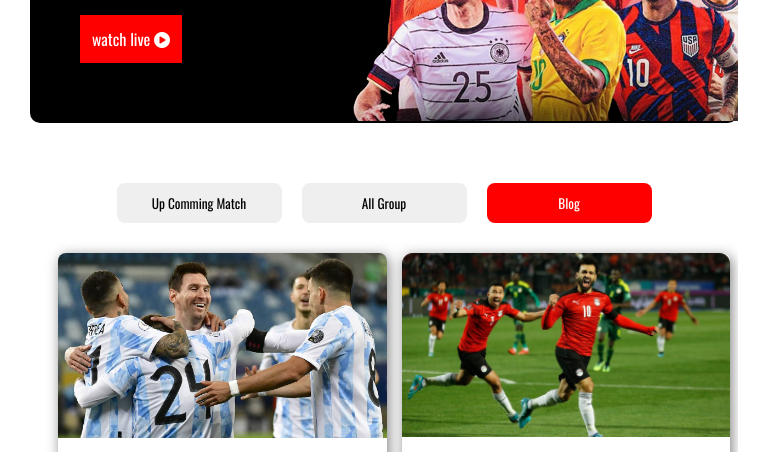
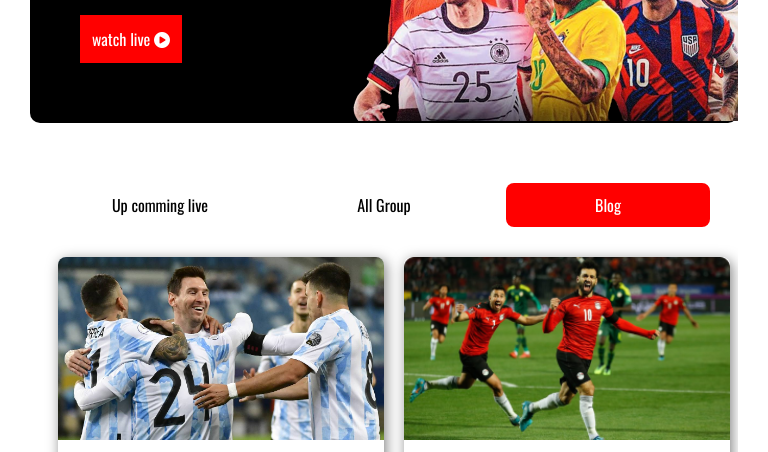
Before and after one commit to Raihan115219/world-cup--2022, a plain HTML site: page index.html in a window 768 px wide. Shown: the part 334-786 px from the top of the page. Drawn offline with nearby package versions, Linux system fonts and the light colour scheme.

Commit message:
first website done

```diff
--- a/Responsive.css
+++ b/Responsive.css
@@ -49,6 +49,10 @@
     justify-content: center;
     align-items: center;
   }
+  .left {
+    width: 250px;
+  }
+
   .blog-section .left-blog {
     display: flex;
     flex-direction: column;
@@ -88,6 +92,7 @@
   .left-blog {
     margin-top: -50px;
   }
+
   .banner-sections .left-part h1 {
     font-size: 6vmin;
     font-weight: 700;
@@ -96,6 +101,10 @@
     margin-bottom: -48px;
     margin-right: -45px;
   }
+  .left {
+    width: 100%;
+  }
+
   .blog-section {
     margin: 80px 18px;
     display: flex;
@@ -103,21 +112,34 @@
     justify-content: center;
     align-items: center;
   }
+
+  .left-blog a {
+    text-align: center;
+    padding: 10px;
+    color: #000;
+    background: #fff;
+    outline: none;
+    border: none;
+    margin: 10px 10px;
+    border-radius: 8px;
+    cursor: pointer;
+  }
+
   .blog-section .left-blog {
     display: flex;
     flex-direction: row;
     width: 100%;
-    background: none;
     justify-content: center;
     align-items: center;
     border-radius: 8px;
     padding: 20px 0;
+    background: none;
   }
   .right-blog {
     width: 100%;
     display: grid;
     grid-template-columns: repeat(2, 1fr);
-    gap: 15px;
+    gap: 20px;
     margin-left: 20px;
   }
   .right-blog .blog:hover {
--- a/home.css
+++ b/home.css
@@ -83,10 +83,13 @@ a {
   margin: 80px 15px;
   display: flex;
 }
+.left {
+  width: 250px;
+}
+
 .blog-section .left-blog {
   display: flex;
   flex-direction: column;
-  width: 20%;
   height: max-content;
   background: #000;
   justify-content: center;
@@ -94,17 +97,19 @@ a {
   border-radius: 8px;
   padding: 20px 0;
 }
-.left-blog button {
-  width: 165px;
+.left-blog a {
+  width: 230px;
   text-align: center;
   padding: 10px;
   color: #000;
+  background: #fff;
   outline: none;
   border: none;
   margin: 10px 10px;
   border-radius: 8px;
   cursor: pointer;
 }
+
 #active {
   background: red;
   color: #fff;
--- a/index.html
+++ b/index.html
@@ -40,10 +40,13 @@
       </section>
       <!-- blog start -->
       <section class="blog-section">
-        <div class="left-blog">
-          <button>Up Comming Match</button>
-          <button>All Group</button>
-          <button id="active">Blog</button>
+        <div class="left">
+          <div class="left-blog">
+    <a href="#">Up comming live</a>
+
+          <a href="">All Group</a>
+          <a href="" id="active">Blog</a>
+        </div>
         </div>
         <div class="right-blog">
           <div class="blog">
```
